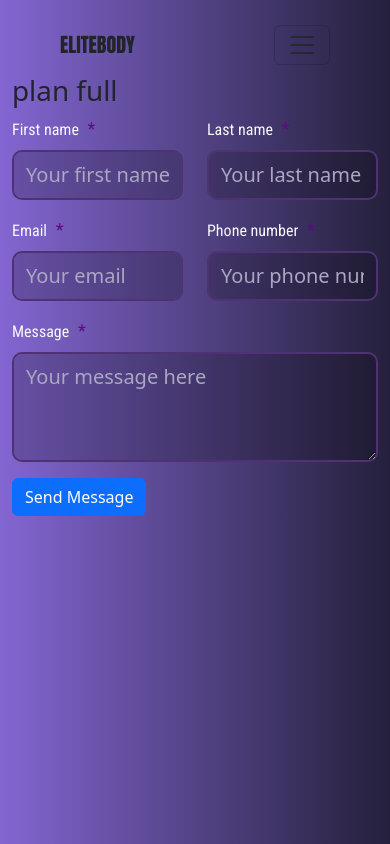
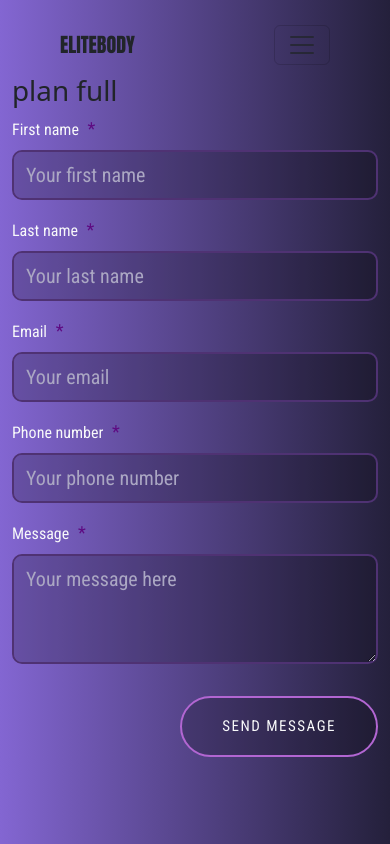
Before and after one commit to Nilost21/ProyectoFinalFront, a React (Vite) app: page /plans/full-plan in a window 390 px wide. Built offline with nearby package versions, Linux system fonts and the light colour scheme; data requests are answered from the project's data file.

Commit message:
formulario responsive

```diff
--- a/src/components/planComponents/FormPlan.jsx
+++ b/src/components/planComponents/FormPlan.jsx
@@ -119,16 +119,18 @@ const FormPlan = ({ planType }) => {
       console.log('Correo enviado al remitente');
     }).catch((error) => {
       console.error('Error al enviar correo al remitente:', error);
-    });
-    setFormSubmitted(true); */
+    });*/
+    setFormSubmitted(true);
   };
 
   return (
     <>
-      <Form onSubmit={handleFormPlanSubmit}>
-        <Row className="mb-3">
-          <Form.Group as={Col} controlId="formPlanName">
-          <Form.Label className="small-font text-light">First name <span className="span-input-plan">*</span> </Form.Label>
+      <Form onSubmit={handleFormPlanSubmit} className="small-font text-light">
+        <Row >
+          <Form.Group as={Col} controlId="formPlanName" xs={12} md={6} className="mb-3">
+            <Form.Label>
+              First name <span className="span-input-plan">*</span>{" "}
+            </Form.Label>
             <Form.Control
               className="custom-input-formplan"
               type="text"
@@ -143,8 +145,10 @@ const FormPlan = ({ planType }) => {
             />
           </Form.Group>
 
-          <Form.Group as={Col} controlId="formPlanLastName">
-          <Form.Label className="small-font text-light">Last name <span className="span-input-plan">*</span> </Form.Label>
+          <Form.Group as={Col} controlId="formPlanLastName" xs={12} md={6} className="mb-3">
+            <Form.Label>
+              Last name <span className="span-input-plan">*</span>{" "}
+            </Form.Label>
             <Form.Control
               className="custom-input-formplan"
               type="text"
@@ -161,11 +165,13 @@ const FormPlan = ({ planType }) => {
           </Form.Group>
         </Row>
 
-        <Row className="mb-3">
-          <Form.Group as={Col} controlId="formPlanEmail">
-          <Form.Label className="small-font text-light">Email <span className="span-input-plan">*</span> </Form.Label>
+        <Row >
+          <Form.Group as={Col} controlId="formPlanEmail" xs={12} md={6} className="mb-3">
+            <Form.Label>
+              Email <span className="span-input-plan">*</span>{" "}
+            </Form.Label>
             <Form.Control
-              className="custom-input-formplan"
+              className="custom-input-formplan small-font"
               type="email"
               title="Enter a valid email address (Example@example.com)"
               placeholder="Your email"
@@ -177,8 +183,10 @@ const FormPlan = ({ planType }) => {
             />
           </Form.Group>
 
-          <Form.Group as={Col} controlId="formPlanPhone">
-          <Form.Label className="small-font text-light">Phone number <span className="span-input-plan">*</span> </Form.Label>
+          <Form.Group as={Col} controlId="formPlanPhone" xs={12} md={6} className="mb-3">
+            <Form.Label>
+              Phone number <span className="span-input-plan">*</span>{" "}
+            </Form.Label>
             <Form.Control
               className="custom-input-formplan"
               type="tel"
@@ -194,8 +202,10 @@ const FormPlan = ({ planType }) => {
         </Row>
 
         <Row className="mb-3">
-          <Form.Group as={Col} controlId="formPlanMessage">
-          <Form.Label className="small-font text-light">Message <span className="span-input-plan">*</span> </Form.Label>
+          <Form.Group as={Col} controlId="formPlanMessage" xs={12} className="mb-3">
+            <Form.Label>
+              Message <span className="span-input-plan">*</span>{" "}
+            </Form.Label>
             <Form.Control
               className="custom-input-formplan"
               as="textarea"
@@ -213,11 +223,23 @@ const FormPlan = ({ planType }) => {
           Send Message
         </Button> */}
         <input type="hidden" name="planType" value={planType} />
-        <Button variant="primary" type="submit" disabled={formSubmitted}>
-  {formSubmitted ? 'Sending...' : 'Send Message'}
-</Button>
+
+
+
+        <Row className="justify-content-end">
+          <Col xs={12} md={6} className="text-end">
+          <Button
+          className={`btn-form-plan ${formSubmitted ? 'btn-form-plan-sent' : ''} small-font text-light`}
+          variant="btn-form-plan"
+          type="submit"
+          disabled={formSubmitted}
+        >
+          {formSubmitted ? "Sending..." : "Send Message"}
+        </Button>
+
+          </Col>
+        </Row>
       </Form>
-
     </>
   );
 };
--- a/src/css/FormPlan.css
+++ b/src/css/FormPlan.css
@@ -23,3 +23,27 @@
   margin-left: 5px;
   font-size: 18px;
   }
+
+  .btn-form-plan{
+    padding: 17px 40px;
+    border-radius: 50px;
+    cursor: pointer;
+    border: 2px solid #b266d2;
+    background-color: rgba(0, 0, 0, 0.2);
+    /* box-shadow: rgb(0 0 0 / 5%) 0 0 8px; */
+    letter-spacing: 1.5px;
+    text-transform: uppercase;
+    font-size: 15px;
+    /* transition: all 0.5s ease; */
+  }
+  .btn-form-plan:hover {
+    letter-spacing: 3px;
+    background-color: #b266d2;
+    color: hsl(0, 0%, 100%);
+    /* box-shadow: rgb(93 24 220) 0px 7px 29px 0px; */
+}
+.btn-form-plan-sent {
+  /* Estilos para el botón después de enviar el formulario */
+  background-color: #7e1e1e; /* Por ejemplo */
+  cursor: not-allowed; /* Deshabilita el cursor */
+}
```
